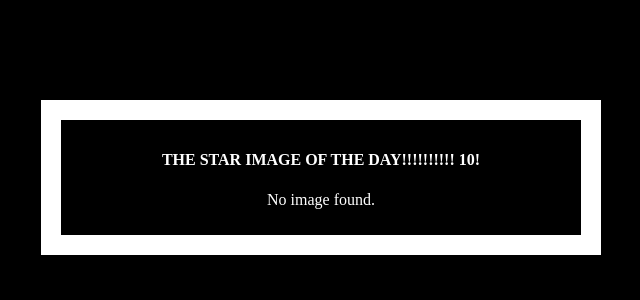
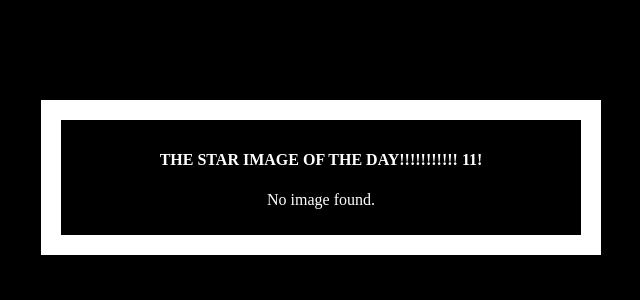
Before and after one commit to Ariel-ksenzovsky/star-image-app, a Flask app: template templates/index.html in a window 1280 px wide. Shown: the top 300 px of the page, without its empty margins (319-959 px from the left). Run offline with Flask 3, Linux system fonts and the light colour scheme; the template is opened without the code that fills it, so the values that code supplies are empty.

Commit message:
test no.14 k8s on azure

```diff
--- a/templates/index.html
+++ b/templates/index.html
@@ -20,7 +20,7 @@
   </head>
   <body>
     <div class="container">
-      <h4>The Star Image of the Day!!!!!!!!!! 10!</h4>
+      <h4>The Star Image of the Day!!!!!!!!!!! 11!</h4>
       {% if image %}
         <img src="{{ image }}" alt="Star Image" />
       {% else %}
```
